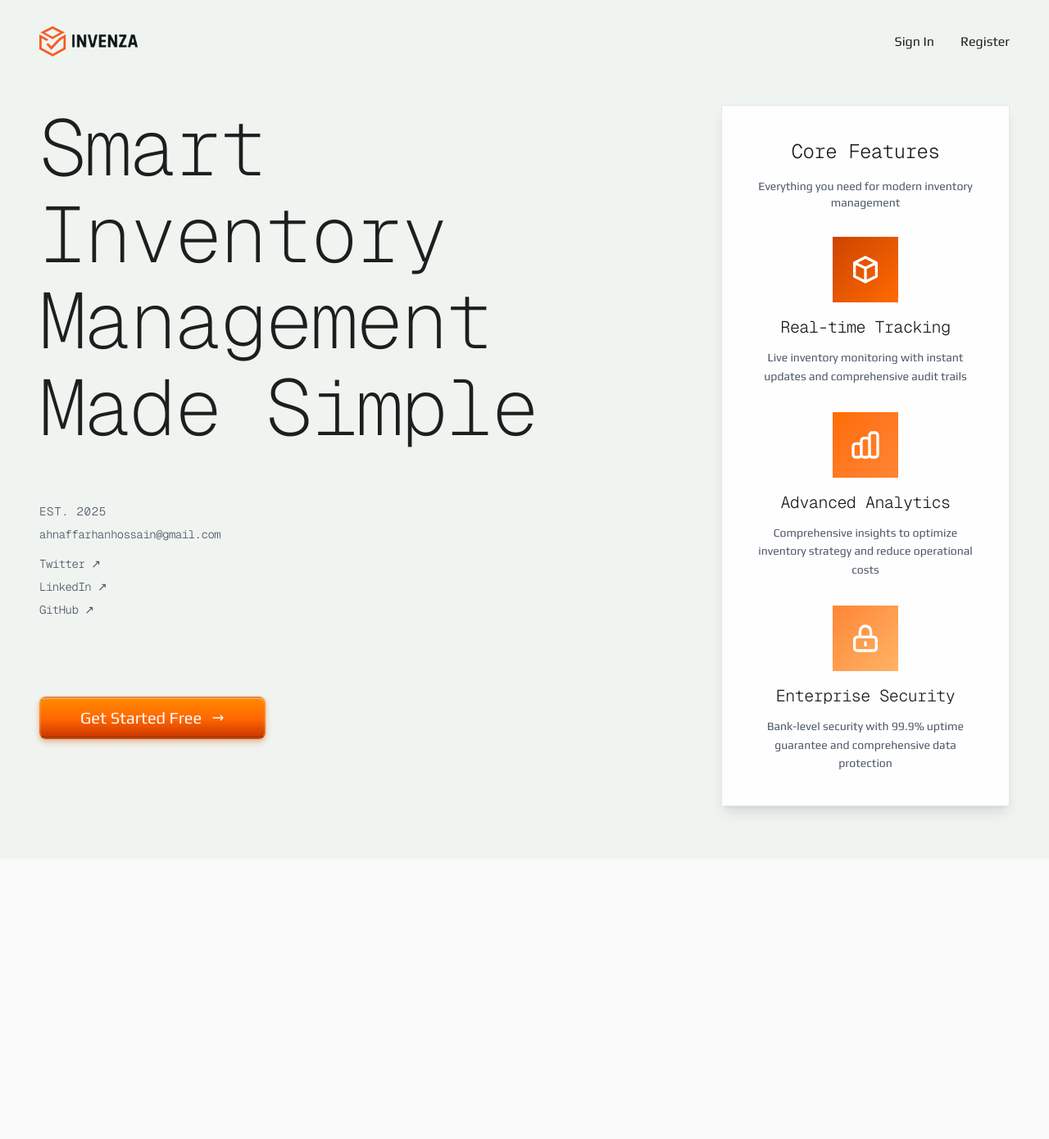
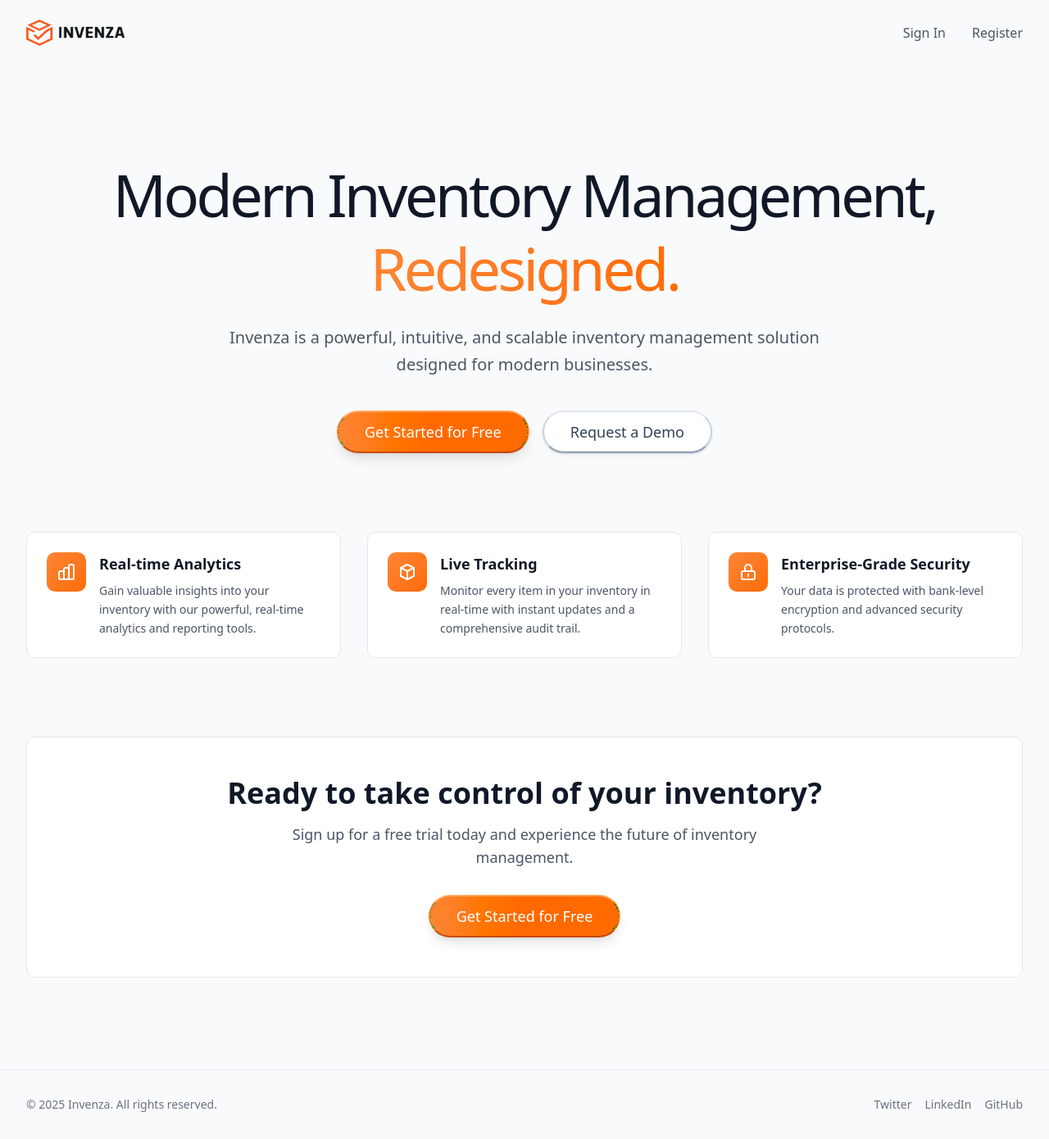
Before and after one commit to AhnafFarhanHossain/Invenza, a Next.js app: page / in a window 1280 px wide. Shown: the whole page at 82% size. Before the commit the page ends 1048 px from the top, so only its background shows below. Built offline with nearby package versions, Linux system fonts and the light colour scheme; a web font is replaced by a local one.

Commit message:
feat: enhance UI components and add framer-motion for animations

```diff
--- a/app/auth/signin/page.tsx
+++ b/app/auth/signin/page.tsx
@@ -4,8 +4,8 @@ import { MoveLeft } from "lucide-react";
 
 export default function SignInPage() {
   return (
-    <div className="flex items-center justify-center min-h-screen p-2">
-      <div className="absolute top-2 left-2">
+    <div className="flex items-center justify-center min-h-screen p-4 sm:p-6 md:p-8 w-full font-sans">
+      <div className="absolute top-4 left-4 sm:top-6 sm:left-6">
         <Link
           href="/"
           className="text-sm font-medium text-muted-foreground flex items-center gap-1.5 px-3 py-1.5 rounded-none hover:bg-soft-gray transition"
@@ -14,7 +14,9 @@ export default function SignInPage() {
           Go back
         </Link>
       </div>
-      <LoginForm />
+      <div className="w-full max-w-md">
+        <LoginForm />
+      </div>
     </div>
   );
 }
--- a/app/globals.css
+++ b/app/globals.css
@@ -1,4 +1,4 @@
-@import url('https://fonts.googleapis.com/css2?family=Boldonse&display=swap');
+@import url("https://fonts.googleapis.com/css2?family=Boldonse&display=swap");
 @import "tailwindcss";
 @import "tw-animate-css";
 
@@ -147,6 +147,10 @@ body {
   letter-spacing: -0.5px;
 }
 
+.font-sans {
+  font-family: system-ui, -apple-system, BlinkMacSystemFont, 'Segoe UI', Roboto, Oxygen, Ubuntu, Cantarell, 'Open Sans', 'Helvetica Neue', sans-serif;
+}
+
 .bg-invenza-primary {
   background-color: var(--bg-primary);
 }
--- a/app/page.tsx
+++ b/app/page.tsx
@@ -1,219 +1,296 @@
+"use client";
+
 import { Button } from "@/components/ui/button";
 import Image from "next/image";
 import Link from "next/link";
+import { useState, useEffect } from "react";
+import { motion, AnimatePresence } from "framer-motion";
+
+// Feature Card Component
+const FeatureCard = ({ title, description, icon }: {
+  title: string;
+  description: string;
+  icon: React.ReactNode;
+}) => (
+  <div className="bg-white border border-gray-200 rounded-lg p-6 transition-all duration-300 hover:shadow-lg hover:-translate-y-1">
+    <div className="flex items-start gap-4">
+      <div className="flex-shrink-0 w-12 h-12 bg-gradient-to-br from-[#ff8533] to-[#ff6b00] rounded-lg flex items-center justify-center">
+        {icon}
+      </div>
+      <div>
+        <h3 className="text-lg font-semibold text-gray-900 mb-2">{title}</h3>
+        <p className="text-gray-600 text-sm leading-relaxed">{description}</p>
+      </div>
+    </div>
+  </div>
+);
 
 export default function Home() {
+  const [isMenuOpen, setIsMenuOpen] = useState(false);
+
+  useEffect(() => {
+    if (isMenuOpen) {
+      document.body.style.overflow = 'hidden';
+    } else {
+      document.body.style.overflow = 'unset';
+    }
+  }, [isMenuOpen]);
+
   return (
-    <main className="min-h-screen w-full bg-[#f0f4f0] relative overflow-hidden">
+    <main className="min-h-screen w-full bg-gray-50 font-sans">
       {/* Header */}
-      <header className="absolute top-0 left-0 w-full z-20 py-8 px-6 lg:px-12">
+      <header className="relative z-20 py-6 px-4 md:px-6 lg:px-8">
+        <div className="max-w-7xl mx-auto">
           <div className="flex items-center justify-between">
+            <Link href="/" className="flex items-center">
               <Image
                 src={"/invenza-white.png"}
                 alt="Invenza Logo"
                 width={120}
                 height={30}
+                className="h-8"
               />
-          <nav className="hidden md:flex items-center space-x-8">
+            </Link>
+            <nav className="hidden md:flex items-center space-x-6 lg:space-x-8">
               <Link
                 href="/auth/signin"
-              className="text-black font-light hover:text-[#ff6b00] transition-colors"
+                className="text-gray-600 hover:text-[#ff6b00] transition-colors"
               >
                 Sign In
               </Link>
               <Link
                 href="/auth/register"
-              className="text-black font-light hover:text-[#ff6b00] transition-colors"
+                className="text-gray-600 hover:text-[#ff6b00] transition-colors"
               >
                 Register
               </Link>
             </nav>
+            {/* Mobile menu button */}
+            <button className="md:hidden text-gray-600 z-30" onClick={() => setIsMenuOpen(!isMenuOpen)}>
+              <svg className="w-6 h-6" fill="none" stroke="currentColor" viewBox="0 0 24 24">
+                <path strokeLinecap="round" strokeLinejoin="round" strokeWidth={2} d={isMenuOpen ? "M6 18L18 6M6 6l12 12" : "M4 6h16M4 12h16M4 18h16"} />
+              </svg>
+            </button>
+          </div>
         </div>
       </header>
 
-      <div className="relative z-10 pt-24 pb-16 px-6 lg:px-12 lg:pt-32">
-        <div className="max-w-8xl mx-auto">
-          {/* Main Content - Left Side */}
-          <div className="grid lg:grid-cols-12 gap-8 lg:gap-16 items-start">
-            {/* Left Content - Headlines */}
-            <div className="lg:col-span-8 space-y-16">
-              {/* Primary Headlines */}
-              <div className="space-y-8">
-                <h1 className="text-4xl md:text-5xl lg:text-8xl font-mono font-extralight !tracking-tight leading-[1.1] text-black">
-                  Smart Inventory Management Made Simple
-                </h1>
+      <AnimatePresence>
+        {isMenuOpen && (
+          <motion.div
+            initial={{ opacity: 0 }}
+            animate={{ opacity: 1 }}
+            exit={{ opacity: 0 }}
+            transition={{ duration: 0.2 }}
+            className="fixed inset-0 bg-black/20 z-40 md:hidden"
+            onClick={() => setIsMenuOpen(false)}
+          />
+        )}
+      </AnimatePresence>
+
+      <AnimatePresence>
+        {isMenuOpen && (
+          <motion.div
+            initial={{ x: "100%" }}
+            animate={{ x: 0 }}
+            exit={{ x: "100%" }}
+            transition={{
+              type: "spring",
+              stiffness: 400,
+              damping: 25,
+              mass: 0.8
+            }}
+            className="fixed top-0 right-0 h-full w-72 bg-white z-50 md:hidden shadow-xl"
+          >
+            <div className="flex flex-col h-full">
+              {/* Menu Header */}
+              <div className="flex items-center justify-between p-6 border-b border-gray-200">
+                <Link href="/" className="flex items-center" onClick={() => setIsMenuOpen(false)}>
+                  <Image
+                    src={"/invenza-white.png"}
+                    alt="Invenza Logo"
+                    width={100}
+                    height={25}
+                    className="h-6"
+                  />
+                </Link>
+                <button
+                  className="text-gray-500 hover:text-gray-700 transition-colors"
+                  onClick={() => setIsMenuOpen(false)}
+                >
+                  <svg className="w-6 h-6" fill="none" stroke="currentColor" viewBox="0 0 24 24">
+                    <path strokeLinecap="round" strokeLinejoin="round" strokeWidth={2} d="M6 18L18 6M6 6l12 12" />
+                  </svg>
+                </button>
               </div>
 
-              {/* Contact Info */}
-              <div className="space-y-4 font-mono">
-                <div className="space-y-2">
-                  <div className="text-sm font-light text-gray-600 uppercase tracking-wider">
-                    Est. 2025
+              {/* Menu Content */}
+              <div className="flex-1 overflow-y-auto">
+                <nav className="p-6">
+                  <div className="space-y-1">
+                    <Link
+                      href="/auth/signin"
+                      className="flex items-center px-4 py-3 text-base font-light text-gray-900 hover:bg-gray-50 rounded-lg transition-colors"
+                      onClick={() => setIsMenuOpen(false)}
+                    >
+                      <span>Sign In</span>
+                    </Link>
+                    <Link
+                      href="/auth/register"
+                      className="flex items-center px-4 py-3 text-base font-light text-gray-900 hover:bg-gray-50 rounded-lg transition-colors"
+                      onClick={() => setIsMenuOpen(false)}
+                    >
+                      <span>Register</span>
+                    </Link>
                   </div>
-                  <div className="text-sm font-light text-gray-600">
-                    ahnaffarhanhossain@gmail.com
-                  </div>
+                </nav>
               </div>
 
-                {/* Social Links */}
-                <div className="space-y-2">
-                  <div className="text-sm font-light text-gray-600">
-                    <Link
-                      className="hover:text-[#ff6b00] cursor-pointer transition-colors"
-                      href="https://x.com/AhnafPresents"
-                    >
-                      Twitter ↗
-                    </Link>
-                  </div>
-                  <div className="text-sm font-light text-gray-600">
-                    <Link
-                      href="https://www.linkedin.com/in/ahnaf-farhan-hossain-715893305/"
-                      className="hover:text-[#ff6b00] cursor-pointer transition-colors"
-                    >
-                      LinkedIn ↗
-                    </Link>
-                  </div>
-                  <div className="text-sm font-light text-gray-600">
-                    <Link
-                      href={"https://github.com/AhnafFarhanHossain"}
-                      className="hover:text-[#ff6b00] cursor-pointer transition-colors"
-                    >
-                      GitHub ↗
-                    </Link>
+              {/* Menu Footer */}
+              <div className="p-6 border-t border-gray-200">
+                <div className="text-center">
+                  <p className="text-xs font-light text-gray-500">
+                    &copy; {new Date().getFullYear()} Invenza
+                  </p>
                 </div>
               </div>
             </div>
+          </motion.div>
+        )}
+      </AnimatePresence>
+      <div className="relative z-10 py-20 md:py-28 px-4 md:px-6 lg:px-8">
+        <div className="max-w-7xl mx-auto">
+          {/* Hero Section */}
+          <div className="text-center mb-24">
+            <h1 className="text-5xl md:text-6xl lg:text-7xl font-medium tracking-tighter leading-tight text-gray-900 mb-6">
+              Modern Inventory Management,
+              <br />
+              <span className="bg-gradient-to-r from-[#ff8533] to-[#ff6b00] bg-clip-text text-transparent">
+                Redesigned.
+              </span>
+            </h1>
 
-              {/* CTA Button */}
-              <div className="pt-8">
+            <p className="text-gray-600 text-lg md:text-xl max-w-3xl mx-auto leading-relaxed mb-10">
+              Invenza is a powerful, intuitive, and scalable inventory management solution designed for modern businesses.
+            </p>
+
+            {/* CTA Buttons */}
+            <div className="flex flex-col sm:flex-row items-center justify-center gap-4">
               <Button
                 size="lg"
-                  className="px-12 py-6 text-xl w-full sm:w-auto"
+                className="px-8 py-6 text-lg w-full sm:w-auto bg-gradient-to-r from-[#ff8533] to-[#ff6b00] text-white rounded-full shadow-lg hover:shadow-xl transition-shadow"
               >
                 <Link
                   href="/auth/register"
-                    className="flex items-center gap-3"
+                  className="flex items-center gap-2"
                 >
-                    Get Started Free
-                    <svg
-                      className="w-6 h-6"
-                      fill="none"
-                      stroke="currentColor"
-                      viewBox="0 0 24 24"
+                  Get Started for Free
+                </Link>
+              </Button>
+              <Button
+                size="lg"
+                variant="outline"
+                className="px-8 py-6 text-lg w-full sm:w-auto rounded-full"
               >
-                      <path
-                        strokeLinecap="round"
-                        strokeLinejoin="round"
-                        strokeWidth={2}
-                        d="M17 8l4 4m0 0l-4 4m4-4H3"
-                      />
-                    </svg>
+                <Link
+                  href="/auth/signin"
+                >
+                  Request a Demo
                 </Link>
               </Button>
             </div>
           </div>
 
-            {/* Right Content - Features Showcase */}
-            <div className="lg:col-span-4 lg:justify-self-end">
-              <div className="bg-white/90 backdrop-blur-sm rounded-none border border-gray-200 p-10 shadow-lg">
-                <div className="space-y-10">
-                  <div className="text-center mb-8">
-                    <h2 className="text-2xl font-mono font-light text-black mb-4">
-                      Core Features
-                    </h2>
-                    <p className="text-gray-600 font-light text-sm">
-                      Everything you need for modern inventory management
-                    </p>
+          {/* Features Grid */}
+          <div className="grid grid-cols-1 md:grid-cols-3 gap-8 mb-24">
+            <FeatureCard
+              title="Real-time Analytics"
+              description="Gain valuable insights into your inventory with our powerful, real-time analytics and reporting tools."
+              icon={
+                <svg className="w-6 h-6 text-white" fill="none" stroke="currentColor" viewBox="0 0 24 24">
+                  <path strokeLinecap="round" strokeLinejoin="round" strokeWidth={2} d="M9 19v-6a2 2 0 00-2-2H5a2 2 0 00-2 2v6a2 2 0 002 2h2a2 2 0 002-2zm0 0V9a2 2 0 012-2h2a2 2 0 012 2v10m-6 0a2 2 0 002 2h2a2 2 0 002-2m0 0V5a2 2 0 012-2h2a2 2 0 012 2v14a2 2 0 01-2 2h-2a2 2 0 01-2-2z" />
+                </svg>
+              }
+            />
+            <FeatureCard
+              title="Live Tracking"
+              description="Monitor every item in your inventory in real-time with instant updates and a comprehensive audit trail."
+              icon={
+                <svg className="w-6 h-6 text-white" fill="none" stroke="currentColor" viewBox="0 0 24 24">
+                  <path strokeLinecap="round" strokeLinejoin="round" strokeWidth={2} d="M20 7l-8-4-8 4m16 0l-8 4m8-4v10l-8 4m0-10L4 7m8 4v10M4 7v10l8 4" />
+                </svg>
+              }
+            />
+            <FeatureCard
+              title="Enterprise-Grade Security"
+              description="Your data is protected with bank-level encryption and advanced security protocols."
+              icon={
+                <svg className="w-6 h-6 text-white" fill="none" stroke="currentColor" viewBox="0 0 24 24">
+                  <path strokeLinecap="round" strokeLinejoin="round" strokeWidth={2} d="M12 15v2m-6 4h12a2 2 0 002-2v-6a2 2 0 00-2-2H6a2 2 0 00-2 2v6a2 2 0 002 2zm10-10V7a4 4 0 00-8 0v4h8z" />
+                </svg>
+              }
+            />
           </div>
 
-                  <div className="space-y-8">
-                    <div className="text-center space-y-4">
-                      <div className="w-20 h-20 bg-gradient-to-br from-[#cc4400] to-[#ff6b00] rounded-none mx-auto flex items-center justify-center">
-                        <svg
-                          className="w-10 h-10 text-white"
-                          fill="none"
-                          stroke="currentColor"
-                          viewBox="0 0 24 24"
+          {/* Final CTA */}
+          <div className="text-center bg-white rounded-lg border border-gray-200 p-12">
+            <h2 className="text-3xl md:text-4xl font-bold text-gray-900 mb-4">
+              Ready to take control of your inventory?
+            </h2>
+            <p className="text-gray-600 text-lg mb-8 max-w-2xl mx-auto">
+              Sign up for a free trial today and experience the future of inventory management.
+            </p>
+            <Button
+              size="lg"
+              className="px-8 py-6 text-lg w-full sm:w-auto bg-gradient-to-r from-[#ff8533] to-[#ff6b00] text-white rounded-full shadow-lg hover:shadow-xl transition-shadow"
             >
-                          <path
-                            strokeLinecap="round"
-                            strokeLinejoin="round"
-                            strokeWidth={2}
-                            d="M20 7l-8-4-8 4m16 0l-8 4m8-4v10l-8 4m0-10L4 7m8 4v10M4 7v10l8 4"
-                          />
-                        </svg>
+              <Link
+                href="/auth/register"
+                className="flex items-center gap-2"
+              >
+                Get Started for Free
+              </Link>
+            </Button>
           </div>
-                      <div>
-                        <h3 className="text-xl font-mono font-light text-black mb-3">
-                          Real-time Tracking
-                        </h3>
-                        <p className="text-gray-600 font-light leading-relaxed text-sm">
-                          Live inventory monitoring with instant updates and
-                          comprehensive audit trails
-                        </p>
         </div>
       </div>
 
-                    <div className="text-center space-y-4">
-                      <div className="w-20 h-20 bg-gradient-to-br from-[#ff6b00] to-[#ff8533] rounded-none mx-auto flex items-center justify-center">
-                        <svg
-                          className="w-10 h-10 text-white"
-                          fill="none"
-                          stroke="currentColor"
-                          viewBox="0 0 24 24"
+      {/* Footer Section */}
+      <footer className="py-8 border-t border-gray-200">
+        <div className="max-w-7xl mx-auto px-4 md:px-6 lg:px-8">
+          <div className="flex flex-col md:flex-row items-center justify-between gap-4">
+            <div className="text-sm text-gray-500">
+              &copy; {new Date().getFullYear()} Invenza. All rights reserved.
+            </div>
+            <div className="flex flex-wrap gap-4 justify-center">
+              <Link
+                href="https://x.com/AhnafPresents"
+                className="text-gray-500 hover:text-[#ff6b00] transition-colors text-sm"
+                target="_blank"
+                rel="noopener noreferrer"
               >
-                          <path
-                            strokeLinecap="round"
-                            strokeLinejoin="round"
-                            strokeWidth={2}
-                            d="M9 19v-6a2 2 0 00-2-2H5a2 2 0 00-2 2v6a2 2 0 002 2h2a2 2 0 002-2zm0 0V9a2 2 0 012-2h2a2 2 0 012 2v10m-6 0a2 2 0 002 2h2a2 2 0 002-2m0 0V5a2 2 0 012-2h2a2 2 0 012 2v14a2 2 0 01-2 2h-2a2 2 0 01-2-2z"
-                          />
-                        </svg>
-                      </div>
-                      <div>
-                        <h3 className="text-xl font-mono font-light text-black mb-3">
-                          Advanced Analytics
-                        </h3>
-                        <p className="text-gray-600 font-light leading-relaxed text-sm">
-                          Comprehensive insights to optimize inventory strategy
-                          and reduce operational costs
-                        </p>
-                      </div>
-                    </div>
-
-                    <div className="text-center space-y-4">
-                      <div className="w-20 h-20 bg-gradient-to-br from-[#ff8533] to-[#ffb366] rounded-none mx-auto flex items-center justify-center">
-                        <svg
-                          className="w-10 h-10 text-white"
-                          fill="none"
-                          stroke="currentColor"
-                          viewBox="0 0 24 24"
+                Twitter
+              </Link>
+              <Link
+                href="https://www.linkedin.com/in/ahnaf-farhan-hossain-715893305/"
+                className="text-gray-500 hover:text-[#ff6b00] transition-colors text-sm"
+                target="_blank"
+                rel="noopener noreferrer"
               >
-                          <path
-                            strokeLinecap="round"
-                            strokeLinejoin="round"
-                            strokeWidth={2}
-                            d="M12 15v2m-6 4h12a2 2 0 002-2v-6a2 2 0 00-2-2H6a2 2 0 00-2 2v6a2 2 0 002 2zm10-10V7a4 4 0 00-8 0v4h8z"
-                          />
-                        </svg>
-                      </div>
-                      <div>
-                        <h3 className="text-xl font-mono font-light text-black mb-3">
-                          Enterprise Security
-                        </h3>
-                        <p className="text-gray-600 font-light leading-relaxed text-sm">
-                          Bank-level security with 99.9% uptime guarantee and
-                          comprehensive data protection
-                        </p>
+                LinkedIn
+              </Link>
+              <Link
+                href={"https://github.com/AhnafFarhanHossain"}
+                className="text-gray-500 hover:text-[#ff6b00] transition-colors text-sm"
+                target="_blank"
+                rel="noopener noreferrer"
+              >
+                GitHub
+              </Link>
             </div>
           </div>
         </div>
-                </div>
-              </div>
-            </div>
-          </div>
-        </div>
-      </div>
+      </footer>
     </main>
   );
 }
--- a/package.json
+++ b/package.json
@@ -31,6 +31,7 @@
     "clsx": "^2.1.1",
     "date-fns": "^4.1.0",
     "dotenv": "^17.2.2",
+    "framer-motion": "^12.23.22",
     "jose": "^6.0.12",
     "jsonwebtoken": "^9.0.2",
     "lucide-react": "^0.536.0",
```
Also changed, not shown: app/auth/register/page.tsx (+5 -3 lines), components/auth/login-form.tsx (+4 -4 lines), components/auth/register-form.tsx (+4 -4 lines), 1 other file (tests, documents, lock files or other folders). Lines whose indentation alone changed are shown as unchanged.
